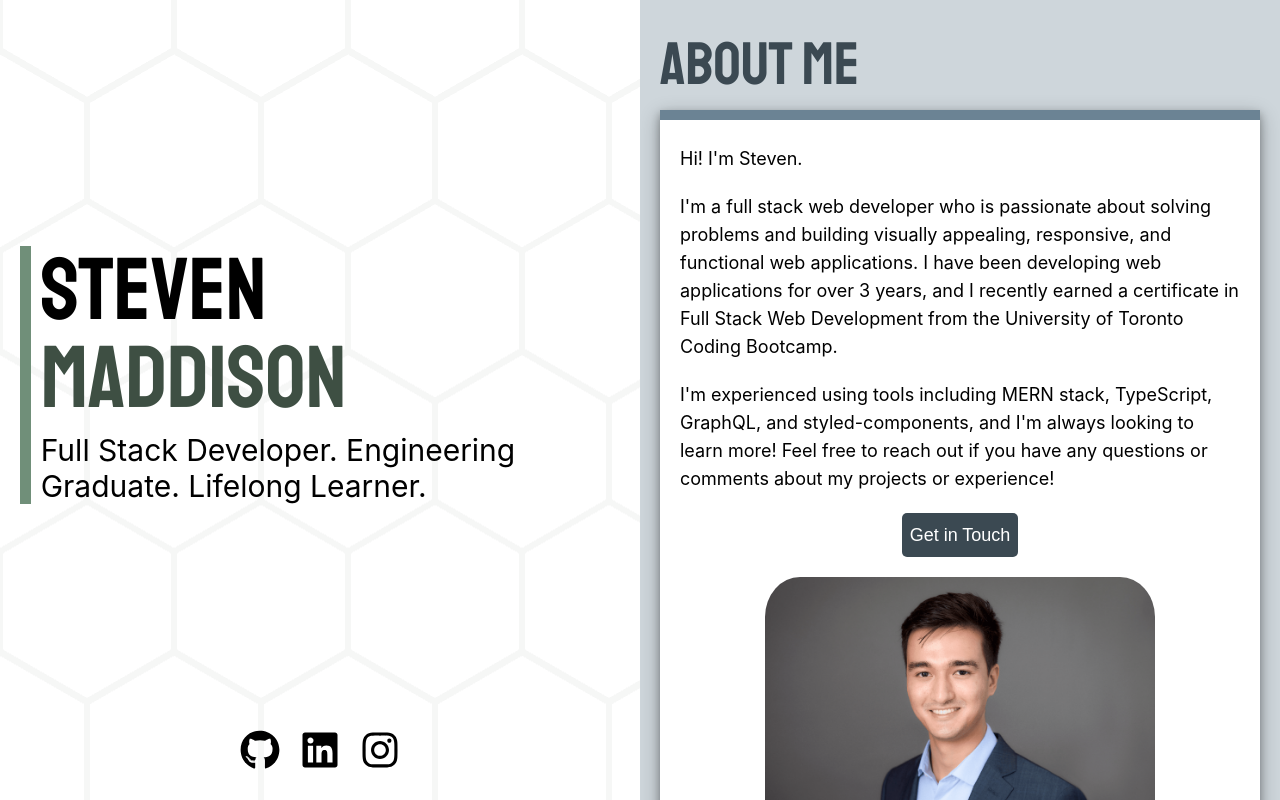
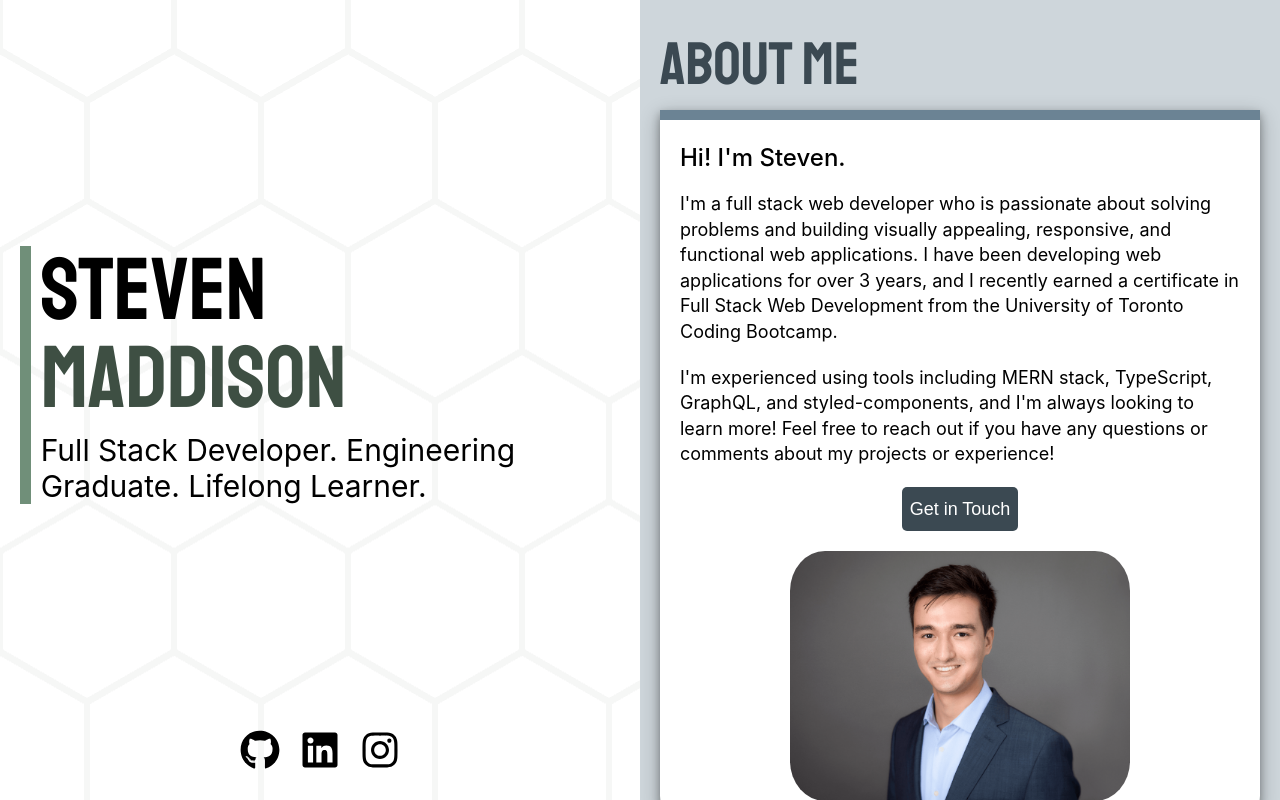
Before and after one commit to Stevtm/portfolio-v4, a React (Create React App) app: page / in a window 1280 px wide. Built offline with nearby package versions, Linux system fonts and the light colour scheme.

Commit message:
update profile image sizing

```diff
--- a/src/components/About/index.tsx
+++ b/src/components/About/index.tsx
@@ -8,6 +8,7 @@ import {
 	HeaderText,
 	AboutContent,
 	TextAndButton,
+	IntroText,
 	AboutText,
 	ContactButton,
 	ProfilePic,
@@ -23,7 +24,7 @@ const About: React.FC = () => {
 				</AboutHeader>
 				<AboutContent>
 					<TextAndButton>
-						<AboutText>Hi! I'm Steven.</AboutText>
+						<IntroText>Hi! I'm Steven.</IntroText>
 						<AboutText>
 							I'm a full stack web developer who is passionate about solving
 							problems and building visually appealing, responsive, and
--- a/src/components/About/styles.ts
+++ b/src/components/About/styles.ts
@@ -71,6 +71,21 @@ export const TextAndButton = styled.div`
 	flex-direction: column;
 `;
 
+export const IntroText = styled.h3`
+	/* box model */
+	padding: 0px 5px;
+	margin: 15px 0;
+	width: 100%;
+
+	/* typography */
+	font-size: 1.5rem;
+	font-weight: 500;
+	line-height: 1rem;
+	text-align: left;
+
+	/* visual decorations */
+`;
+
 export const AboutText = styled.p`
 	/* box model */
 	padding: 0px 5px;
@@ -79,7 +94,7 @@ export const AboutText = styled.p`
 
 	/* typography */
 	font-size: 1.125rem;
-	line-height: 1.75rem;
+	line-height: 1.6rem;
 `;
 
 export const ContactButton = styled.button`
@@ -116,23 +131,22 @@ export const ProfilePic = styled.img`
 	object-fit: cover;
 	padding: 0 5px;
 	margin: 10px 5px;
-	width: 100%;
+	width: 90%;
 
 	@media (min-width: 1024px) {
 		/* box model */
-		width: 85%;
+		width: 80%;
 	}
 
 	@media (min-width: 1150px) {
 		/* box model */
-		width: 80%;
-		max-width: 400px;
+		max-width: 350px;
 	}
 
 	@media (min-width: 1281px) {
 		/* box model */
 		height: 250px;
-		width: 40%;
+		width: 35%;
 		max-width: 400px;
 	}
 `;
```
